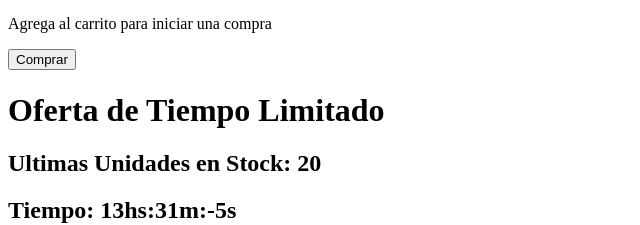
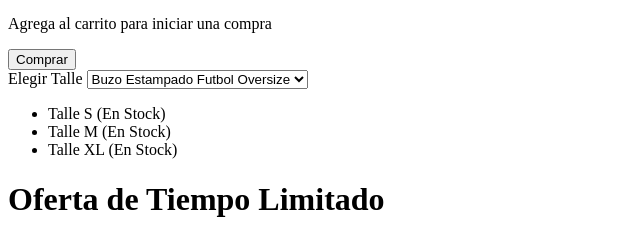
Before and after one commit to Brunobonomo11/EcommerceIndumentaria, a React (Vite) app: page / in a window 1280 px wide. Shown: the part 885-1110 px from the top of the page, without its empty margins (0-640 px from the left). Built offline with nearby package versions, Linux system fonts and the light colour scheme; no server answers.

Commit message:
Agregamos Filtros con talles disponibles

```diff
--- a/src/App.jsx
+++ b/src/App.jsx
@@ -5,6 +5,7 @@ import ItemListContainer from './Components/ItemListContainer/ItemListContainer'
 import { useEffect, useState } from 'react'
 import MercadoLibre from './Components/Mercado Libre/MercadoLibre'
 import FormWithValidationHOC from './Components/FormWithValidationHOC/FormWithValidationHOC'
+import TaskFilterRenderProps from './Components/TaskFilterRenderProps/TaskFilterRenderProps'
 
 const Layout = (props) => {
   console.log(props)
@@ -96,6 +97,7 @@ function App() {
         <p>Agrega al carrito para iniciar una compra</p>
         <button>Comprar</button>
       </Layout>
+      <TaskFilterRenderProps />
       <OfertaLimitada />
       <MercadoLibre />
 
--- /dev/null
+++ b/src/Components/TaskFilterRenderProps/TaskFilterRenderProps.jsx
@@ -0,0 +1,57 @@
+import { useState } from 'react'
+
+const TaskList = ({ tasks }) => {
+    return (
+        <ul>
+            {tasks.map((task) => (
+                <li key={task.id}>{task.title}</li>
+            ))}
+        </ul>
+    );
+}
+
+const Filter = ({ children }) => {
+    const [filterState, setFilterState] = useState('all');
+
+    const handleFilterChange = (event) => {
+        setFilterState(event.target.value);
+    };
+
+    return children(filterState, handleFilterChange);
+}
+
+const TaskFilterRenderProps = () => {
+    const tasks = [
+        { id: 1, title: "Talle S (En Stock)", completed: true },
+        { id: 2, title: "Talle M (En Stock)", completed: true },
+        { id: 3, title: "Talle XL (En Stock)", completed: false }
+    ];
+
+    return (
+        <div>
+            <Filter>
+                {(filterState, handleFilterChange) => (
+                    <div>
+                        <label htmlFor="filter">Elegir Talle </label>
+                        <select id="filter" value={filterState} onChange={handleFilterChange}>
+                            <option value='all'>Buzo Estampado Futbol Oversize</option>
+                            <option value='completed'>Remera Estampado Rock 1990</option>
+                            <option value='incomplete'>Pantalon Cargo Negro Oversize</option>
+                        </select>
+                        <TaskList
+                            tasks={
+                                filterState === "all"
+                                ? tasks
+                                : tasks.filter((task) =>
+                                    filterState === "completed" ? task.completed : !task.completed
+                                )
+                            }
+                        />
+                    </div>
+                )}
+            </Filter>
+        </div>
+    );
+}
+
+export default TaskFilterRenderProps
```
